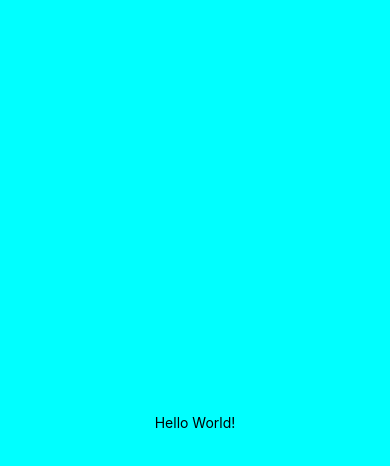
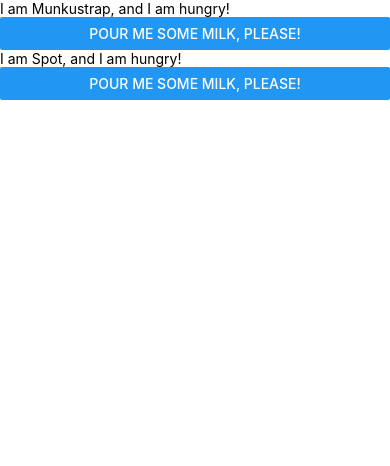
Before and after one commit to EndlessLucky/rn-first, a React Native app: screen / in a window 390 px wide. Shown: the top 466 px of the page. Built offline with nearby package versions, Linux system fonts and the light colour scheme.

Commit message:
feat - using state

```diff
--- a/App.js
+++ b/App.js
@@ -1,13 +1,32 @@
 import { StatusBar } from 'expo-status-bar';
-import React from 'react';
-import { StyleSheet, Text, View } from 'react-native';
+import React, { useState } from 'react';
+import { StyleSheet, Text, View, Image, ScrollView, TextInput, Button } from 'react-native';
+
+const Cat = (props) => {
+  const [ isHungry, setIsHungry ] = useState(true);
+
+  return(
+    <View>
+      <Text>
+        I am {props.name}, and I am {isHungry ? 'hungry' : 'full'}!
+      </Text>
+      <Button
+        onPress = {() => {
+          setIsHungry(false);
+        }}
+        disabled = {!isHungry}
+        title = {isHungry? 'Pour me some milk, please!' : 'Thank you'}
+      />
+    </View>
+  );
+}
 
 export default function App() {
   return (
-    <View style={styles.container}>
-      <Text>Hello World!</Text>
-      <StatusBar style="auto" />
-    </View>
+    <>
+      <Cat name="Munkustrap" />
+      <Cat name="Spot" />
+    </>
   );
 }
 
```
